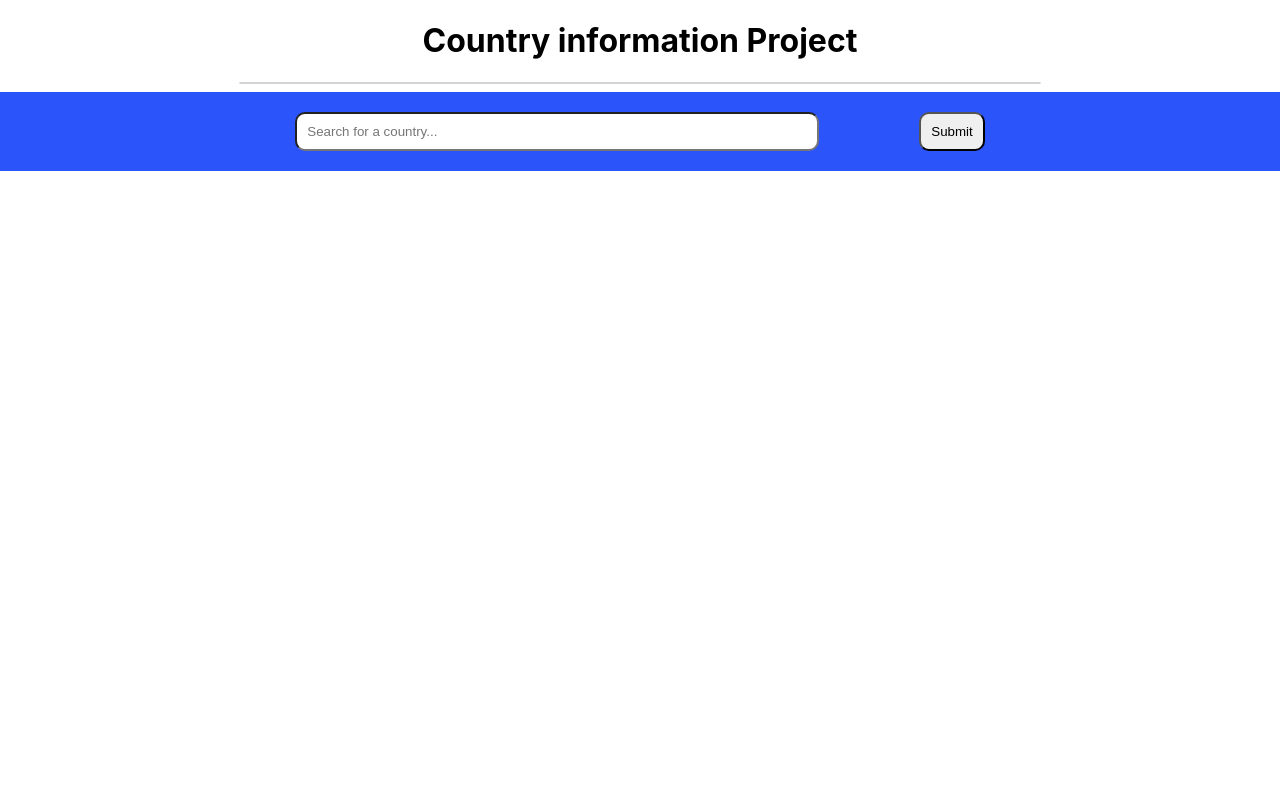
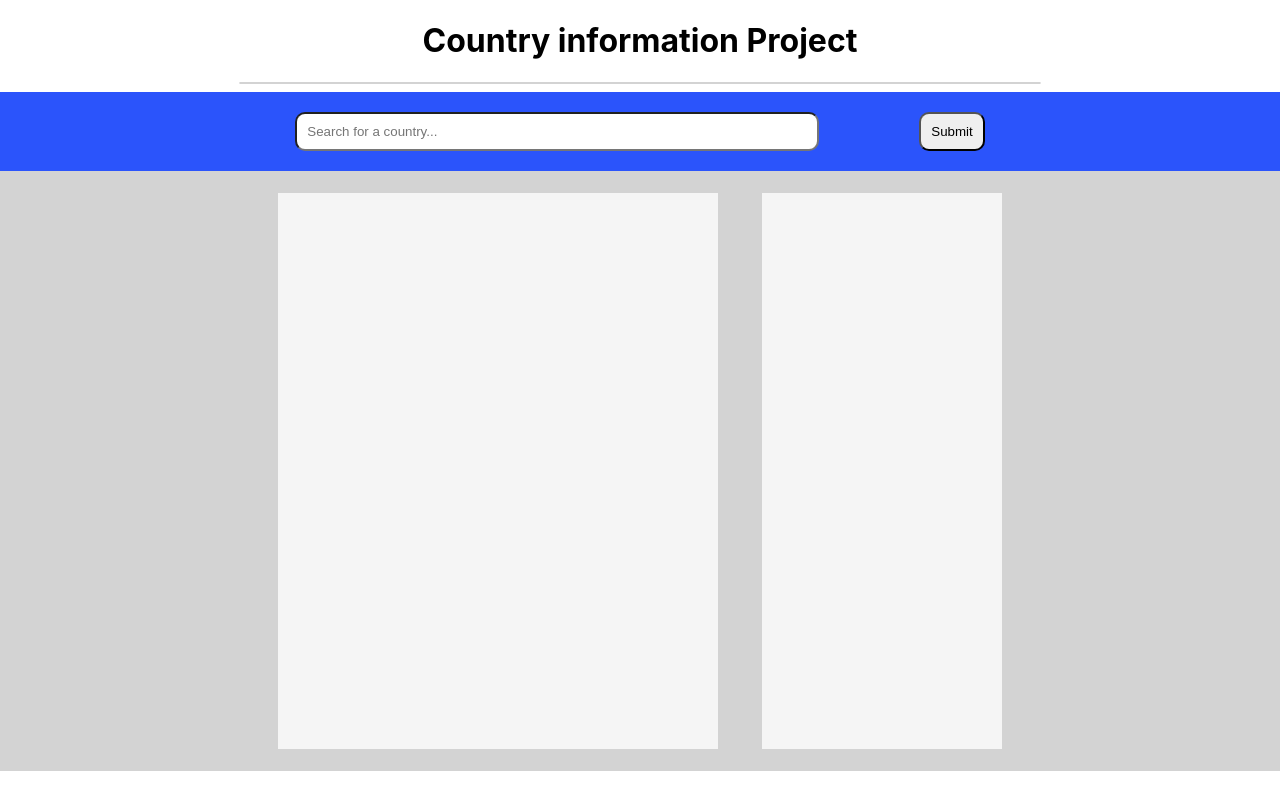
Before and after one commit to catwhitmer/country-project, a React (Create React App) app: page / in a window 1280 px wide. Built offline with nearby package versions, Linux system fonts and the light colour scheme.

Commit message:
Moved country info and updated CSS

```diff
--- a/src/CountryInfo.js
+++ b/src/CountryInfo.js
@@ -14,7 +14,7 @@ const CountryInfo = () => {
     event.preventDefault();
     try {
       const response = await axios.get(
-        `https://restcountries.com/v3/name/${searchQuery}`
+        `https://restcountries.com/v3/name/${searchQuery}?fullText=true`
       );
       setCountryData(response.data);
     } catch (error) {
@@ -36,10 +36,13 @@ const CountryInfo = () => {
           Submit
         </button>
       </form>
+
+      <div className="panelContainer">
+        <div className="infoPanel">
           {countryData && !error ? (
             countryData.map((country) => (
-          <div className="panelContainer" key={country.cca3}>
-            <div className="infoPanel">
+              <div key={country.cca3}>
+                <div>
                   <h3>Common Name: {country.name.common}</h3>
                   <h3>Official Name: {country.name.official}</h3>
                   <h3>Currency: {Object.values(country.currencies)[0].name}</h3>
@@ -48,7 +51,17 @@ const CountryInfo = () => {
                   <h3>Capital City: {country.capital}</h3>
                   <h3>Population: {country.population}</h3>
                 </div>
+              </div>
+            ))
+          ) : (
+            <div>{error && <div>{error}</div>}</div>
+          )}
+        </div>
         <div className="flagPanel">
+          {countryData &&
+            !error &&
+            countryData.map((country) => (
+              <div>
                 <img
                   className="image"
                   src={country.flags[0]}
@@ -60,13 +73,9 @@ const CountryInfo = () => {
                   alt={`${country.name.common} Coat of Arms`}
                 />
               </div>
+            ))}
         </div>
-        ))
-      ) : (
-        <div className="panelContainer">
-          {error && <div className="infoPanel">{error}</div>}
       </div>
-      )}
     </div>
   );
 };
--- a/src/index.css
+++ b/src/index.css
@@ -43,12 +43,14 @@ hr {
 }
 
 .panelContainer {
+  height: 600px;
   background-color: lightgray;
   display: flex;
   justify-content: center;
 }
 
 .infoPanel {
+  width: 400px;
   background-color: whitesmoke;
   border: 2px solid lightgray;
   margin: 20px;
@@ -56,10 +58,11 @@ hr {
 }
 
 .flagPanel {
+  width: 200px;
   display: flex;
   flex-direction: column;
   background-color: whitesmoke;
-  border: 2px solid #ccc;
+  border: 2px solid lightgray;
   margin: 20px;
   padding: 20px;
 }
```
Lines whose indentation alone changed are shown as unchanged.
